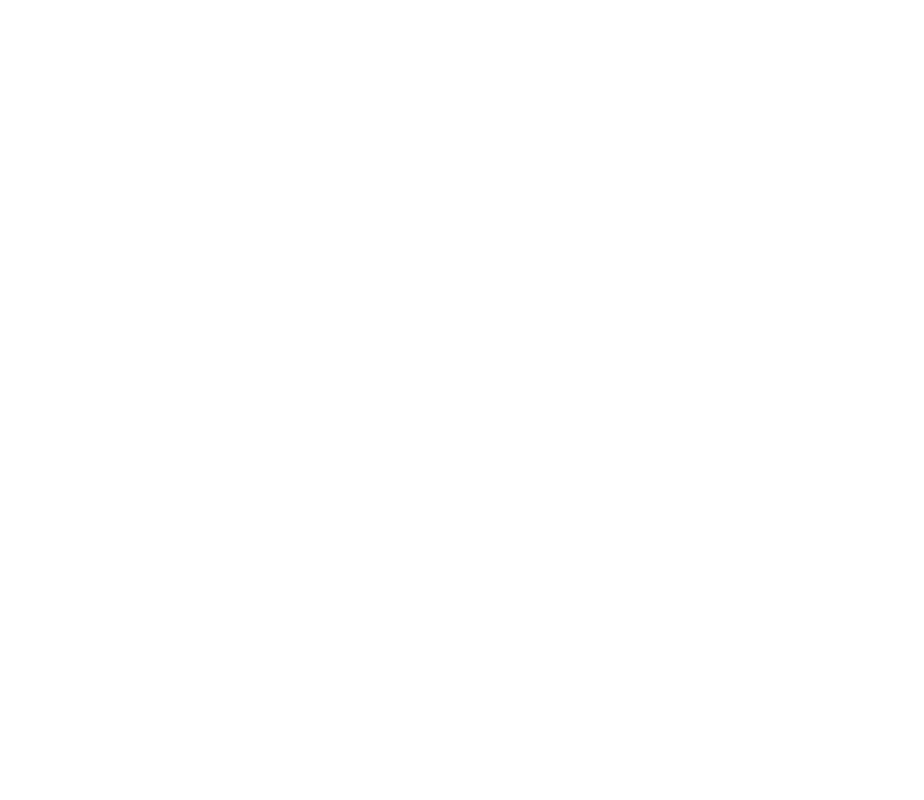
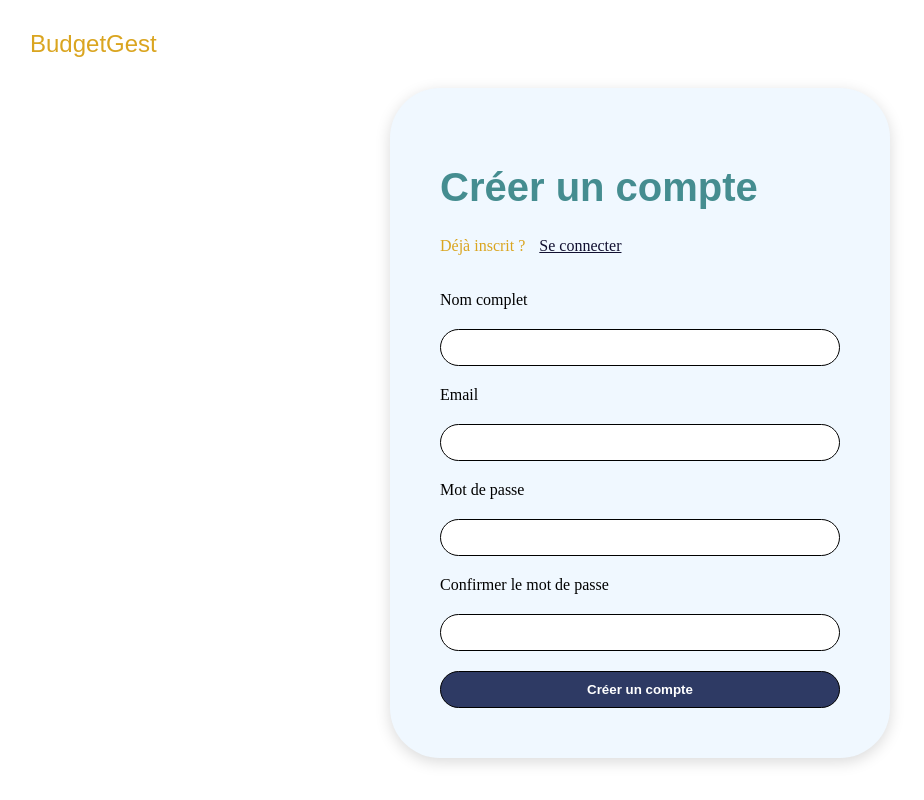
Before and after one commit to Grace801/Budget, a plain HTML site: page frontend/register.html in a window 1280 px wide. Shown: the whole page, without its empty margins (0-924 px from the left). Drawn offline with Linux system fonts and the light colour scheme.

Commit message:
fin de la page d'enregistrement

```diff
--- a/frontend/assets/css/login.css
+++ b/frontend/assets/css/login.css
@@ -22,6 +22,7 @@ form{
     border-radius: 50px;
     padding: 50px;
     gap: 20px;
+    box-shadow: 0 4px 15px rgba(0,0,0,0.15);
 }
 form h1{
     font-family: sans-serif;
--- a/frontend/register.html
+++ b/frontend/register.html
@@ -0,0 +1,44 @@
+<!DOCTYPE html>
+<html lang="en">
+<head>
+    <meta charset="UTF-8">
+    <meta name="viewport" content="width=device-width, initial-scale=1.0">
+    <title>Créer un compte - BudgetGest</title>
+    <link rel="stylesheet" href="./assets/css/login.css">
+</head>
+<body>
+    <header>
+        <div class="logo">
+            <a href="index.html">BudgetGest</a>
+        </div>
+    </header>
+
+    <main>
+        <form action="" method="post">
+            <div>
+                <h1>Créer un compte</h1>
+                <p>Déjà inscrit ? <a href="login.html">Se connecter</a></p>
+            </div>
+
+            <label for="name">Nom complet</label>
+            <input type="text" name="name" id="name" required>
+
+            <label for="email">Email</label>
+            <input type="email" name="email" id="email" required>
+
+            <label for="password">Mot de passe</label>
+            <input type="password" name="password" id="password" required>
+
+            <label for="confirm_password">Confirmer le mot de passe</label>
+            <input type="password" name="confirm_password" id="confirm_password" required>
+
+            <input type="submit" value="Créer un compte" class="connect">
+
+        </form>
+    </main>
+
+    <footer>
+
+    </footer>
+</body>
+</html>
```
Also changed, not shown: frontend/dashboard.html (+11 -0 lines), frontend/index.html (+1 -1 lines), frontend/login.html (+17 -5 lines).
